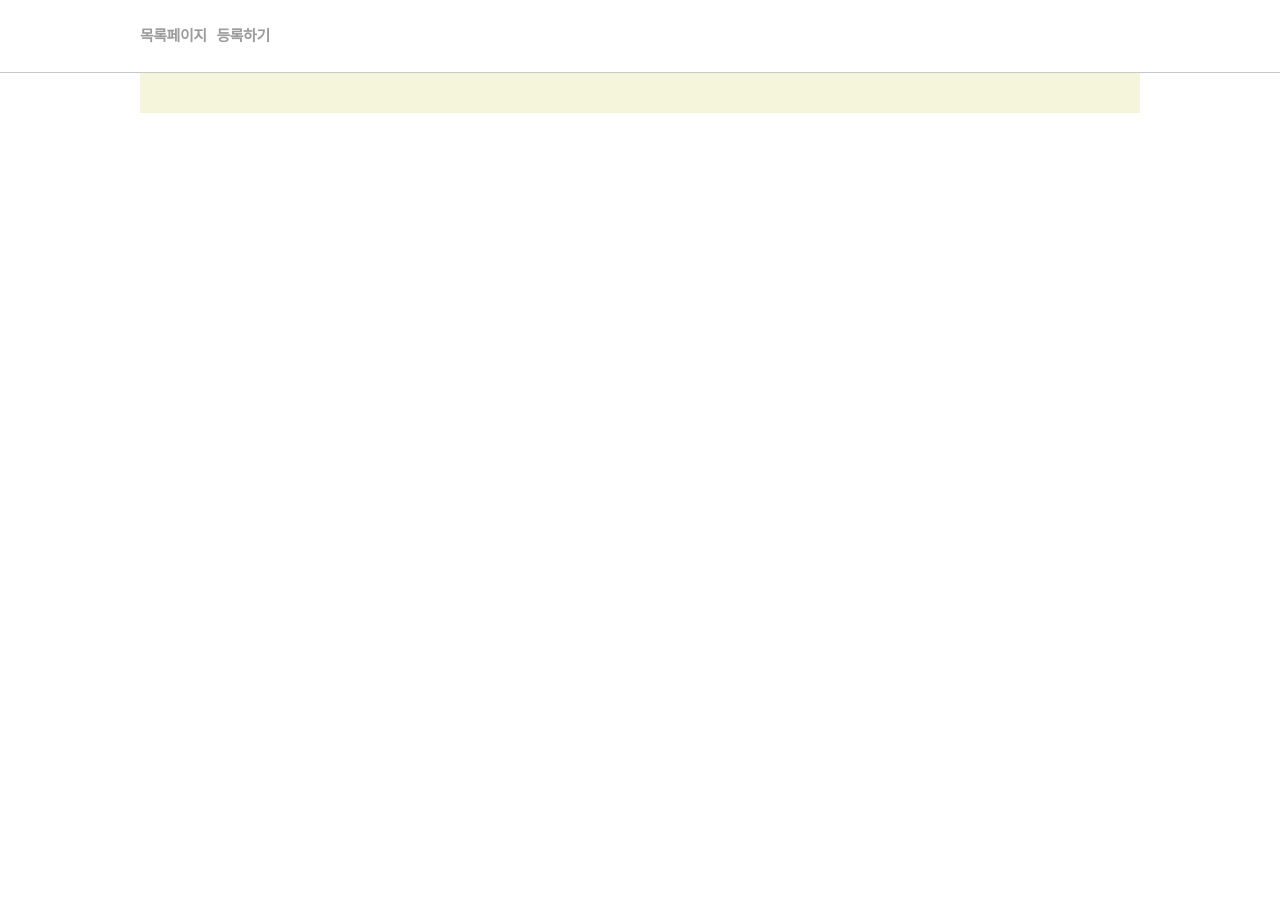
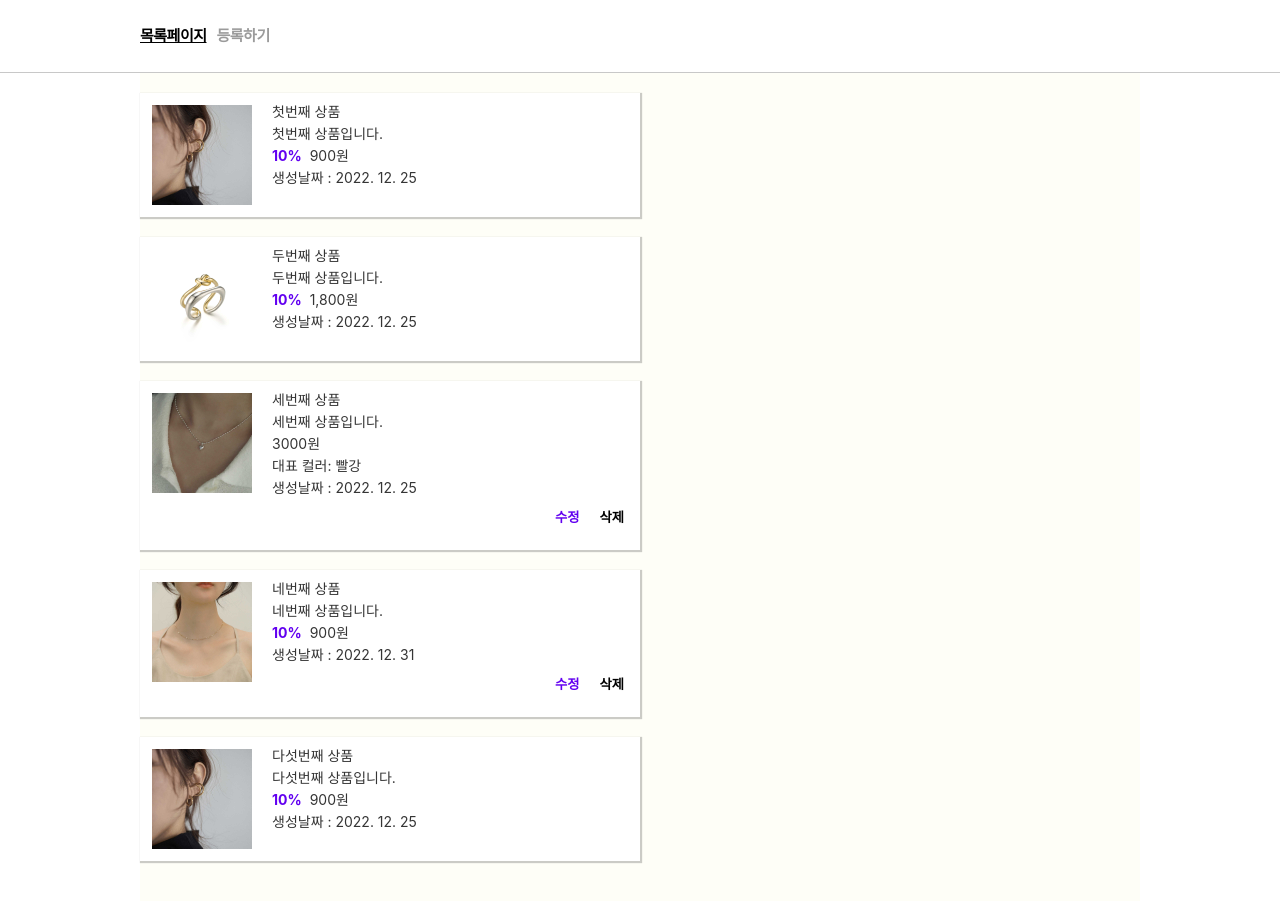
Before and after one commit to Kim-777/visual-fe-task, a React (Create React App) app: page / in a window 1280 px wide. Before the commit the page ends 800 px from the top, so only its background shows below. Built offline with nearby package versions, Linux system fonts and the light colour scheme.

Commit message:
Chore: 사용되지 않는 소스 삭제

```diff
--- a/src/components/Items/ProductListItem.scss
+++ b/src/components/Items/ProductListItem.scss
@@ -7,7 +7,7 @@
   display: flex;
 
   & > ul {
-    cursor: pointer;
+    // cursor: pointer;
     margin-left: 20px;
     width: 100%;
     display: flex;
@@ -26,6 +26,7 @@
 
         & > button {
           font-weight:600;
+          padding: 4px;
         }
 
         & > button:first-child {
--- a/src/components/Items/ProductListItem.tsx
+++ b/src/components/Items/ProductListItem.tsx
@@ -30,13 +30,7 @@ const ProductListItem = ({
     : price;
 
   return (
-    <article
-      onClick={() => {
-        console.log("onClick");
-        navigate(`/products/${id}`);
-      }}
-      className="main_product_list_item_wrapper"
-    >
+    <article className="main_product_list_item_wrapper">
       {images?.[0].img && <img src={images[0].img} width={100} height={100} />}
       <ul>
         <li>{name}</li>
--- a/src/components/Modals/ProductModifyModal.scss
+++ b/src/components/Modals/ProductModifyModal.scss
@@ -14,5 +14,6 @@
     display: flex;
     justify-content: flex-end;
     align-items: center;
+
   }
 }
--- a/src/components/Modals/ProductModifyModal.tsx
+++ b/src/components/Modals/ProductModifyModal.tsx
@@ -35,8 +35,6 @@ const ProductModifyModal = ({ product, onSave, onCancel }: Props) => {
     await onSave({ ...modifiedProduct, images });
     setIsSaving(false);
   };
-
-  console.log("isSaving :::: ", isSaving);
 
   return (
     <div className="product_modify_modal_wrapper">
--- a/src/index.tsx
+++ b/src/index.tsx
@@ -5,7 +5,6 @@ import { createBrowserRouter, RouterProvider } from "react-router-dom";
 import reportWebVitals from "./reportWebVitals";
 import Layout from "./pages/Layout";
 import Products from "./pages/Products";
-import Detail from "./pages/Detail";
 import Create from "./pages/Create";
 import { ModalFrameProvider } from "./Contexts/ModalFrameContext";
 import { QueryClient, QueryClientProvider } from "@tanstack/react-query";
@@ -24,8 +23,7 @@ const router = createBrowserRouter([
     path: "/",
     element: <Layout />,
     children: [
-      { path: "products", element: <Products /> },
-      { path: "products/:productId", element: <Detail /> },
+      { path: "/", element: <Products /> },
       { path: "products/create", element: <Create /> },
     ],
   },
--- a/src/pages/Create/index.tsx
+++ b/src/pages/Create/index.tsx
@@ -16,7 +16,7 @@ const Create = () => {
         <ConfirmModal
           onOk={() => {
             closeModal();
-            navigate("/products");
+            navigate("/");
           }}
           title="상품이 등록되었습니다."
           isJustOkBtn
--- a/src/pages/Detail/detail.scss
+++ /dev/null
@@ -1,3 +0,0 @@
-.detail_wrapper {
-  background-color: antiquewhite;
-}
--- a/src/pages/Detail/index.tsx
+++ /dev/null
@@ -1,8 +0,0 @@
-import React from "react";
-import classNames from "classnames";
-
-const Detail = () => {
-  return <div className={classNames("detail_wrapper")}>Detail</div>;
-};
-
-export default Detail;
--- a/src/pages/Layout/index.tsx
+++ b/src/pages/Layout/index.tsx
@@ -9,7 +9,7 @@ const Layout = () => {
         <ul>
           <li>
             <NavLink
-              to="products"
+              to="/"
               className={({ isActive }) => (isActive ? "active" : undefined)}
               end
             >
--- a/src/pages/Layout/layout.scss
+++ b/src/pages/Layout/layout.scss
@@ -9,7 +9,7 @@
   max-width: 90%;
   width: 1000px;
   margin: 0 auto;
-  background-color: beige;
+  background-color: rgb(254, 254, 247);
 }
 
 .nav_wrapper {
```
